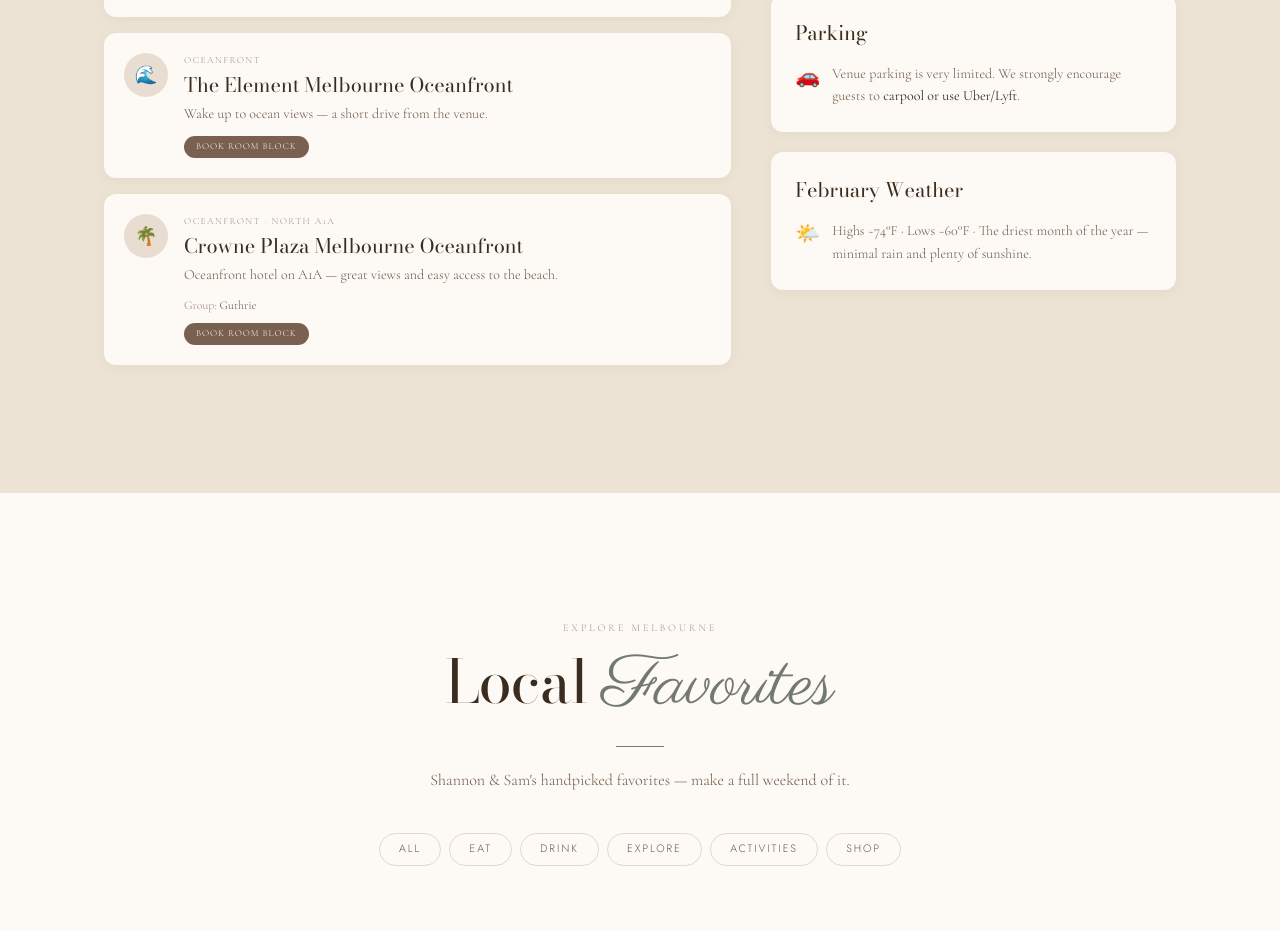
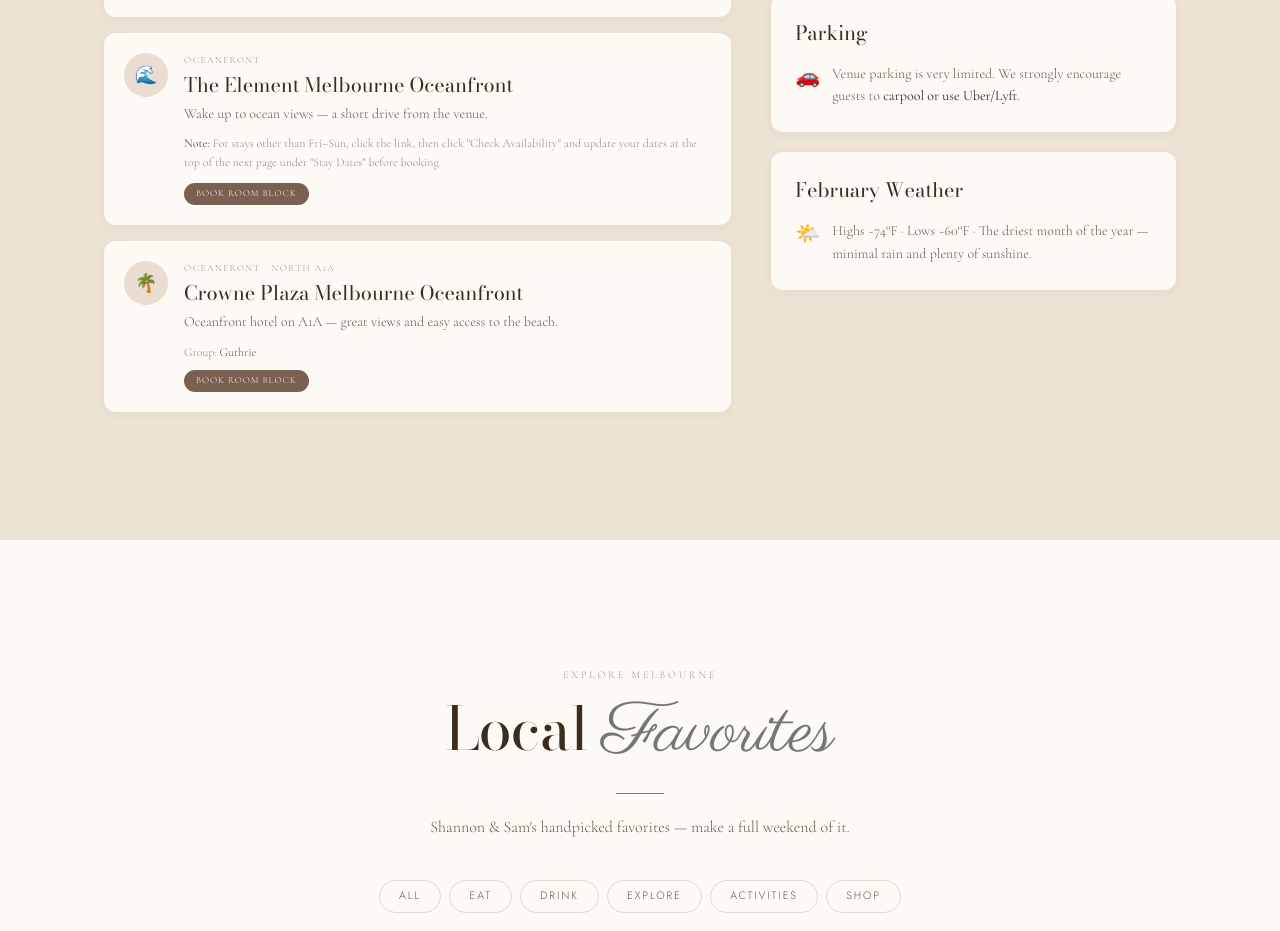
Before and after one commit to SamandShan/shannon-and-sam, a plain HTML site: page index.html in a window 1280 px wide. Shown: the part 5703-6634 px from the top of the page. Drawn offline with nearby package versions, Linux system fonts and the light colour scheme.

Commit message:
Travel: add booking note to Element hotel for custom date stays

```diff
--- a/index.html
+++ b/index.html
@@ -764,6 +764,7 @@ img { display: block; max-width: 100%; }
               <p class="text-[0.59rem] tracking-[0.15em] uppercase text-[#a09080] mb-1">Oceanfront</p>
               <h3 class="font-display text-[#3a2c1e] font-light text-xl mb-1">The Element Melbourne Oceanfront</h3>
               <p class="text-[#6a5848] text-sm leading-relaxed">Wake up to ocean views — a short drive from the venue.</p>
+              <p class="text-[#9a8878] text-xs leading-relaxed mt-2"><span class="font-medium text-[#7a6050]">Note:</span> For stays other than Fri–Sun, click the link, then click "Check Availability" and update your dates at the top of the next page under "Stay Dates" before booking.</p>
               <a href="https://www.marriott.com/event-reservations/reservation-link.mi?id=1776954548023&key=GRP&app=resvlink&_branch_match_id=1567171928242732839&_branch_referrer=H4sIAAAAAAAAA8soKSkottLXTywo0MtNLCrKzC8p0UvOz9UvSi3OyczLtgdK2ALZZSCOWmaKraG5uZmlqYmpiYWBkbFadmqlrXtQgFpdUWpaKlB3Xnp8UlF%2BeXFqka1zRlF%2BbioA3H4PYmAAAAA%3D" target="_blank" rel="noopener" class="inline-block mt-2.5 text-[0.58rem] tracking-[0.1em] uppercase bg-[#7a6050] text-[#fdf9f4] px-3 py-1 rounded-full transition-opacity duration-200 hover:opacity-80">Book Room Block</a>
             </div>
           </article>
```
